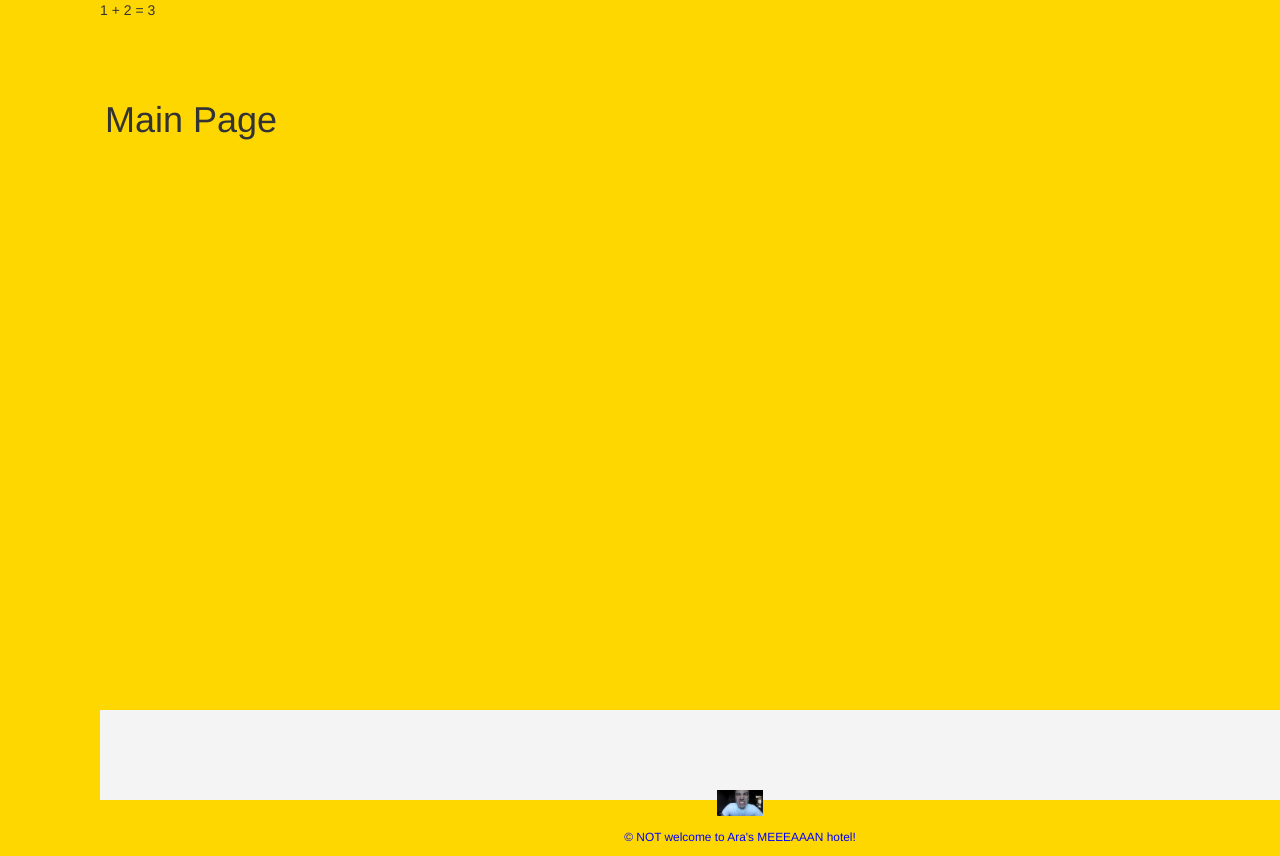
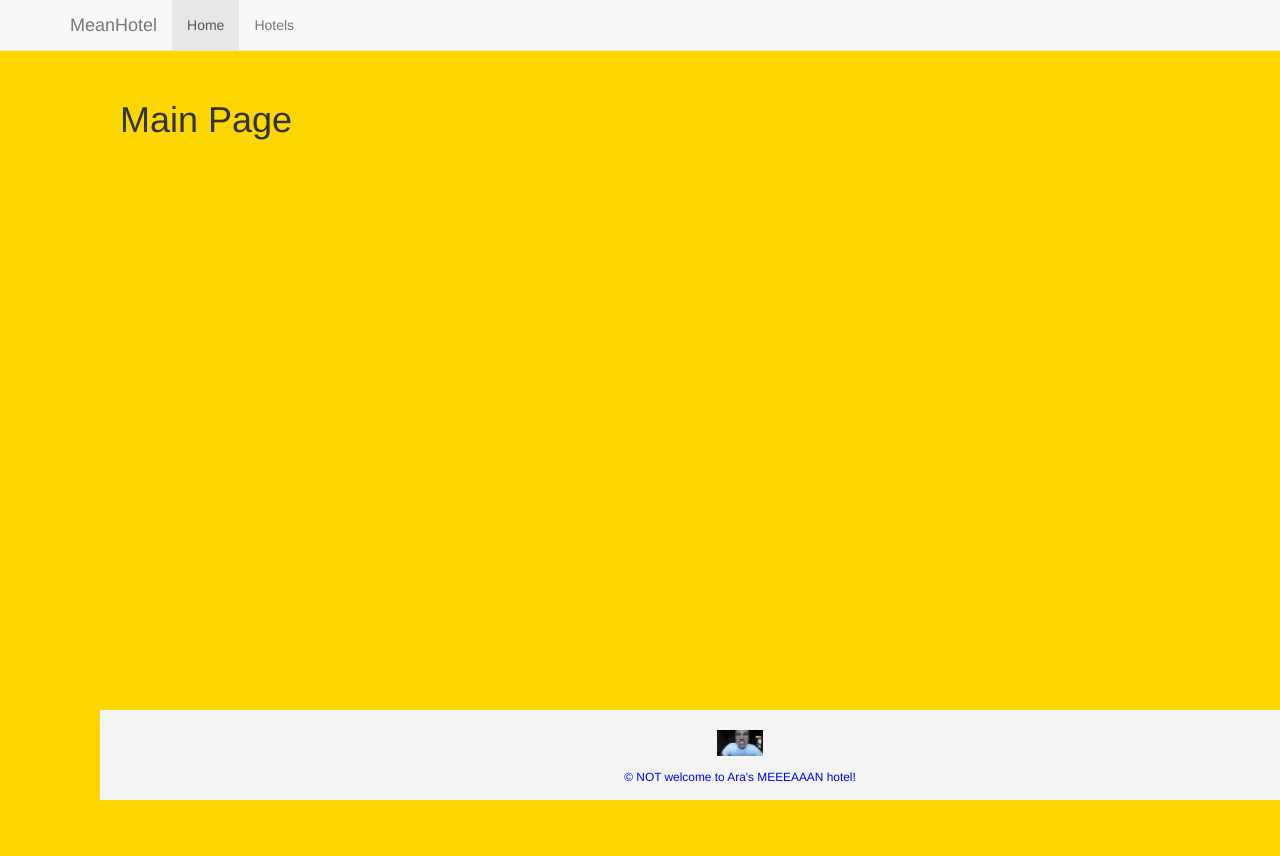
Before and after one commit to MurphyPicard/ArasMeanStackHotel, a website: page public/index.html in a window 1280 px wide. Shown: the top 856 px of the page. After the commit the page ends 800 px from the top, so only its background shows below. Drawn offline with nearby package versions, Linux system fonts and the light colour scheme; some packages are replaced by stand-ins of ours.

Commit message:
small changes to html and css files

```diff
--- a/public/css/custom.css
+++ b/public/css/custom.css
@@ -10,8 +10,8 @@ body {
   padding-left: 100px;
 }
 
-.container{
-  padding: 60px 0 0 0;
+body > .container{
+  padding-top: 60px;
 }
 
 .padded {
--- a/public/index.html
+++ b/public/index.html
@@ -9,7 +9,9 @@
     <link rel="stylesheet" href="/css/custom.css">
   </head>
   <body>
-    1 + 2 = {{1+2}}
+    Test: 1 + 2 = {{1+2}}
+
+    <mh-navigation></mh-navigation>
 
     <div class="container">
       <div ng-view></div>
```
Also changed, not shown: public/angular-app/navigation-directive/navigation-directive.html (+3 -0 lines).
